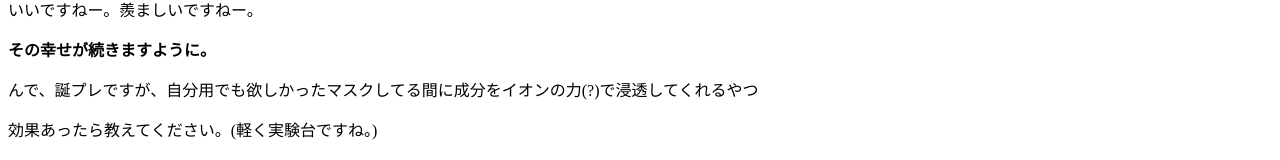
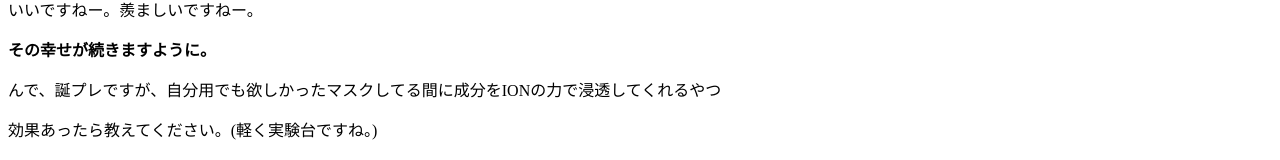
Before and after one commit to iketerupanpani/itochika_38_BD, a React (Create React App) app: page / in a window 1280 px wide. Shown: the part 391-551 px from the top of the page. Built offline with nearby package versions, Linux system fonts and the light colour scheme.

Commit message:
add message

```diff
--- a/src/components/Message.jsx
+++ b/src/components/Message.jsx
@@ -16,7 +16,7 @@ const message = (props) => {
         <b>その幸せが続きますように。</b>
       </p>
       <p>
-        んで、誕プレですが、自分用でも欲しかったマスクしてる間に成分をイオンの力(?)で浸透してくれるやつ
+        んで、誕プレですが、自分用でも欲しかったマスクしてる間に成分をIONの力で浸透してくれるやつ
       </p>
       <p>効果あったら教えてください。(軽く実験台ですね。)</p>
       <p>我々30代後半ですが、アンチ中のアンチエイジングに</p>
```
